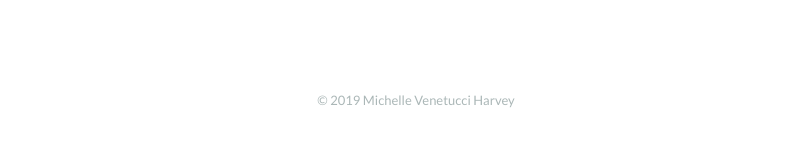
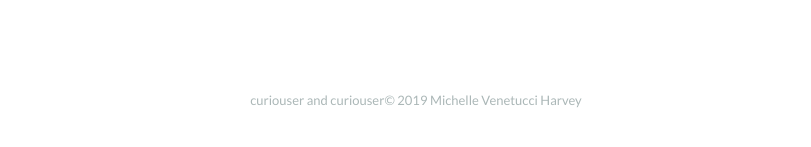
Before and after one commit to venetucci/personal-website, a Jekyll site: the page built from index.html, in a window 1280 px wide. Shown: the part 575-722 px from the top of the page, without its empty margins (224-1035 px from the left). Built offline with Jekyll 4.4.1, drawn with Linux system fonts in a browser that asks for light colours; nearby versions of some CDN libraries.

```diff
--- a/_includes/footer.html
+++ b/_includes/footer.html
@@ -15,6 +15,9 @@
 		<!-- <p class="footer__text">{{ site.data.settings.footer_settings.footer_tagline }}</p> -->
 
 		<div class="footer__copyright">
+			<div>
+				<span>curiouser and curiouser</span>
+			</div>
 			<span>© {{ 'now' | date: "%Y" }} {{ site.data.settings.basic_settings.site_title }} Venetucci Harvey</span>
 		</div>
 
```
Also changed, not shown: images/alice-1.png, images/alice-2.png, images/alice-3.png, images/alice-4.png, images/cheshire.png.
